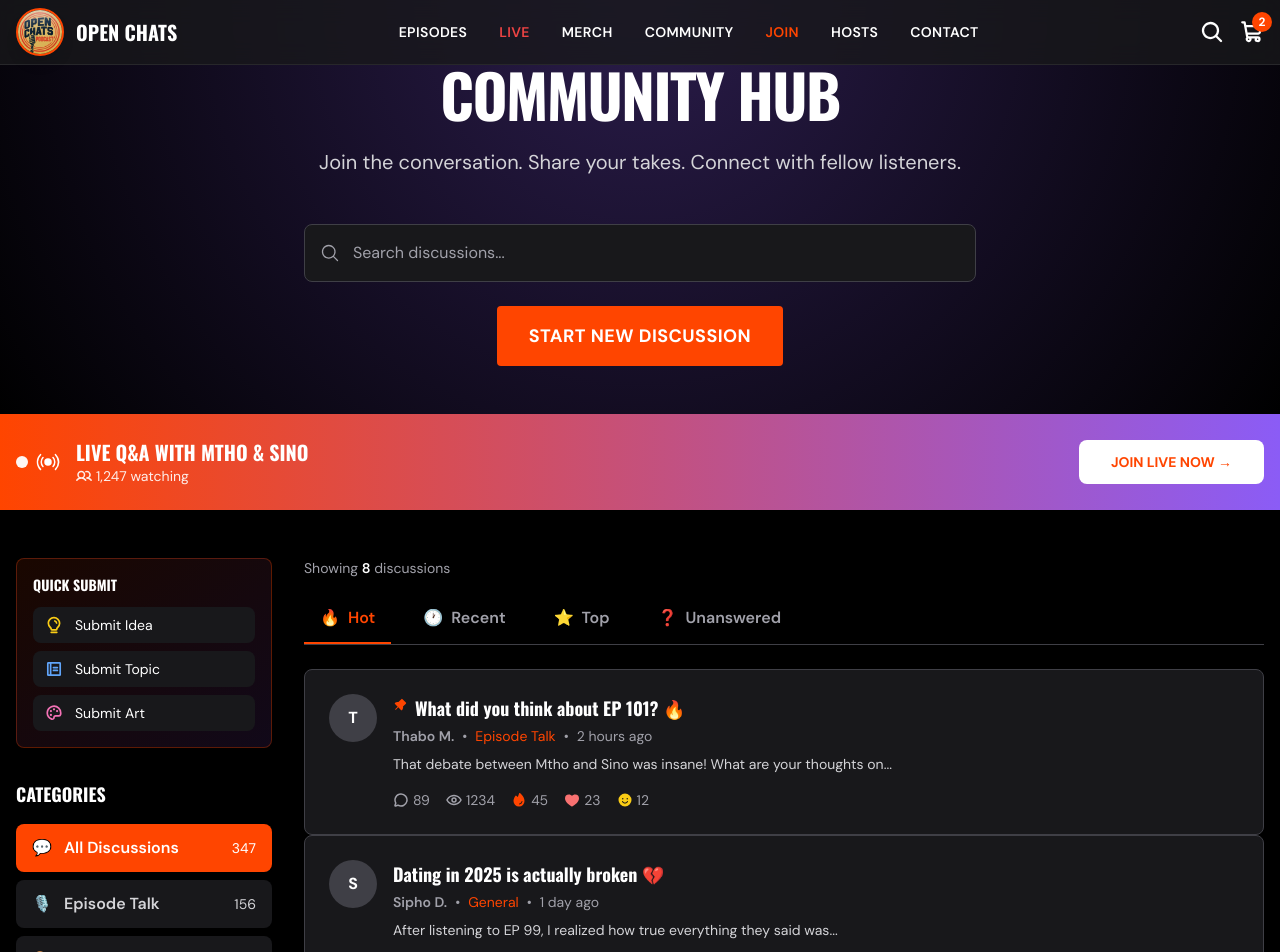
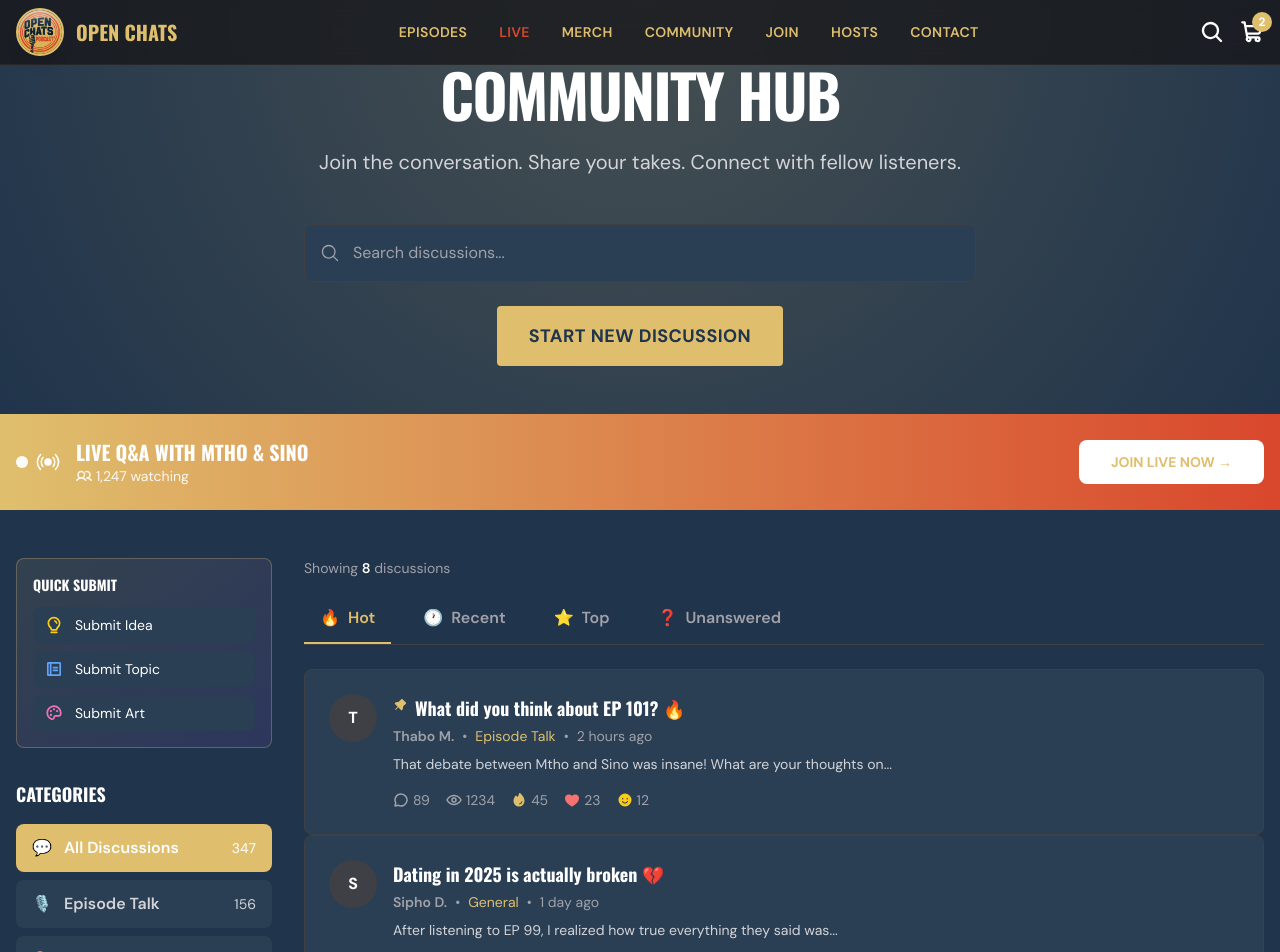
Before and after one commit to makanakabailey/openchats, a Next.js app: page /community in a window 1280 px wide. Shown: the top 952 px of the page. Built offline with nearby package versions, Linux system fonts and the light colour scheme.

Commit message:
Update color palette to logo colors: Golden, Red, Navy

```diff
--- a/src/app/globals.css
+++ b/src/app/globals.css
@@ -16,15 +16,15 @@
 @layer components {
   /* Button Styles */
   .btn-primary {
-    @apply bg-spicy-orange hover:bg-spicy-orange-dark text-white px-8 py-4 text-lg font-bold uppercase tracking-wide transition-all hover:scale-105 hover:shadow-[0_0_30px_rgba(255,69,0,0.5)] rounded;
+    @apply bg-brand-golden hover:bg-brand-golden-dark text-studio-black px-8 py-4 text-lg font-bold uppercase tracking-wide transition-all hover:scale-105 hover:shadow-[0_0_30px_rgba(223,191,109,0.5)] rounded;
   }
 
   .btn-secondary {
-    @apply border-2 border-white bg-studio-black text-white px-8 py-4 text-lg font-bold uppercase hover:bg-white hover:text-studio-black transition-all rounded;
+    @apply border-2 border-brand-red bg-studio-black text-brand-golden px-8 py-4 text-lg font-bold uppercase hover:bg-brand-red hover:text-white transition-all rounded;
   }
 
   .btn-ghost {
-    @apply text-white hover:text-spicy-orange font-semibold uppercase underline transition-colors;
+    @apply text-brand-golden hover:text-brand-red font-semibold uppercase underline transition-colors;
   }
 
   /* Card Styles */
@@ -33,12 +33,12 @@
   }
 
   /* Text Glow Effects */
-  .text-glow-orange {
-    @apply drop-shadow-[0_0_30px_rgba(255,69,0,0.5)];
+  .text-glow-golden {
+    @apply drop-shadow-[0_0_30px_rgba(223,191,109,0.5)];
   }
 
-  .text-glow-purple {
-    @apply drop-shadow-[0_0_30px_rgba(139,92,246,0.5)];
+  .text-glow-red {
+    @apply drop-shadow-[0_0_30px_rgba(217,71,44,0.5)];
   }
 
   /* Hide Scrollbar */
--- a/src/components/layout/Header.tsx
+++ b/src/components/layout/Header.tsx
@@ -15,7 +15,7 @@ export default function Header() {
         <nav className="container mx-auto flex items-center justify-between h-16 px-4">
           {/* Logo - Circular Frame */}
           <Link href="/" className="flex items-center gap-3 group">
-            <div className="relative w-12 h-12 rounded-full overflow-hidden border-2 border-spicy-orange shadow-lg group-hover:border-white transition-colors">
+            <div className="relative w-12 h-12 rounded-full overflow-hidden border-2 border-brand-golden shadow-lg group-hover:border-brand-red transition-colors">
               <Image
                 src="/logo-new.jpg"
                 alt="Open Chats"
@@ -24,7 +24,7 @@ export default function Header() {
                 priority
               />
             </div>
-            <span className="hidden md:block font-display text-xl font-black uppercase text-white group-hover:text-spicy-orange transition-colors">
+            <span className="hidden md:block font-display text-xl font-black uppercase text-brand-golden group-hover:text-brand-red transition-colors">
               OPEN CHATS
             </span>
           </Link>
@@ -33,43 +33,43 @@ export default function Header() {
           <div className="hidden md:flex items-center gap-6 lg:gap-8">
             <Link
               href="/episodes"
-              className="font-body text-sm font-semibold uppercase tracking-wide text-white hover:text-spicy-orange transition-colors whitespace-nowrap"
+              className="font-body text-sm font-semibold uppercase tracking-wide text-brand-golden hover:text-brand-red transition-colors whitespace-nowrap"
             >
               EPISODES
             </Link>
             <Link
               href="/live"
-              className="font-body text-sm font-semibold uppercase tracking-wide text-red-500 hover:text-red-400 transition-colors whitespace-nowrap animate-pulse"
+              className="font-body text-sm font-semibold uppercase tracking-wide text-brand-red hover:text-brand-golden transition-colors whitespace-nowrap animate-pulse"
             >
               LIVE
             </Link>
             <Link
               href="/shop"
-              className="font-body text-sm font-semibold uppercase tracking-wide text-white hover:text-spicy-orange transition-colors whitespace-nowrap"
+              className="font-body text-sm font-semibold uppercase tracking-wide text-brand-golden hover:text-brand-red transition-colors whitespace-nowrap"
             >
               MERCH
             </Link>
             <Link
               href="/community"
-              className="font-body text-sm font-semibold uppercase tracking-wide text-white hover:text-spicy-orange transition-colors whitespace-nowrap"
+              className="font-body text-sm font-semibold uppercase tracking-wide text-brand-golden hover:text-brand-red transition-colors whitespace-nowrap"
             >
               COMMUNITY
             </Link>
             <Link
               href="/membership"
-              className="font-body text-sm font-semibold uppercase tracking-wide text-spicy-orange hover:text-white transition-colors whitespace-nowrap"
+              className="font-body text-sm font-semibold uppercase tracking-wide text-brand-golden hover:text-brand-red transition-colors whitespace-nowrap"
             >
               JOIN
             </Link>
             <Link
               href="/about"
-              className="font-body text-sm font-semibold uppercase tracking-wide text-white hover:text-spicy-orange transition-colors whitespace-nowrap"
+              className="font-body text-sm font-semibold uppercase tracking-wide text-brand-golden hover:text-brand-red transition-colors whitespace-nowrap"
             >
               HOSTS
             </Link>
             <Link
               href="/contact"
-              className="font-body text-sm font-semibold uppercase tracking-wide text-white hover:text-spicy-orange transition-colors whitespace-nowrap"
+              className="font-body text-sm font-semibold uppercase tracking-wide text-brand-golden hover:text-brand-red transition-colors whitespace-nowrap"
             >
               CONTACT
             </Link>
--- a/src/components/layout/MobileMenu.tsx
+++ b/src/components/layout/MobileMenu.tsx
@@ -36,7 +36,7 @@ export default function MobileMenu({ isOpen, onClose }: MobileMenuProps) {
     <div className="fixed inset-0 z-50 bg-zinc-950/95 backdrop-blur-xl animate-fade-in">
       {/* Logo at Top */}
       <div className="absolute top-8 left-1/2 -translate-x-1/2">
-        <div className="relative w-20 h-20 rounded-full overflow-hidden border-4 border-spicy-orange shadow-2xl">
+        <div className="relative w-20 h-20 rounded-full overflow-hidden border-4 border-brand-golden shadow-2xl">
           <Image
             src="/logo-new.jpg"
             alt="Open Chats"
@@ -60,49 +60,49 @@ export default function MobileMenu({ isOpen, onClose }: MobileMenuProps) {
         <Link
           href="/episodes"
           onClick={handleLinkClick}
-          className="font-display text-3xl md:text-5xl font-black uppercase text-white hover:text-spicy-orange transition-colors"
+          className="font-display text-3xl md:text-5xl font-black uppercase text-brand-golden hover:text-brand-red transition-colors"
         >
           EPISODES
         </Link>
         <Link
           href="/live"
           onClick={handleLinkClick}
-          className="font-display text-3xl md:text-5xl font-black uppercase text-red-500 hover:text-red-400 transition-colors animate-pulse"
+          className="font-display text-3xl md:text-5xl font-black uppercase text-brand-red hover:text-brand-golden transition-colors animate-pulse"
         >
           LIVE
         </Link>
         <Link
           href="/shop"
           onClick={handleLinkClick}
-          className="font-display text-3xl md:text-5xl font-black uppercase text-white hover:text-spicy-orange transition-colors"
+          className="font-display text-3xl md:text-5xl font-black uppercase text-brand-golden hover:text-brand-red transition-colors"
         >
           MERCH
         </Link>
         <Link
           href="/community"
           onClick={handleLinkClick}
-          className="font-display text-3xl md:text-5xl font-black uppercase text-white hover:text-spicy-orange transition-colors"
+          className="font-display text-3xl md:text-5xl font-black uppercase text-brand-golden hover:text-brand-red transition-colors"
         >
           COMMUNITY
         </Link>
         <Link
           href="/membership"
           onClick={handleLinkClick}
-          className="font-display text-3xl md:text-5xl font-black uppercase text-spicy-orange hover:text-white transition-colors"
+          className="font-display text-3xl md:text-5xl font-black uppercase text-brand-golden hover:text-brand-red transition-colors"
         >
           JOIN
         </Link>
         <Link
           href="/about"
           onClick={handleLinkClick}
-          className="font-display text-3xl md:text-5xl font-black uppercase text-white hover:text-spicy-orange transition-colors"
+          className="font-display text-3xl md:text-5xl font-black uppercase text-brand-golden hover:text-brand-red transition-colors"
         >
           HOSTS
         </Link>
         <Link
           href="/contact"
           onClick={handleLinkClick}
-          className="font-display text-3xl md:text-5xl font-black uppercase text-white hover:text-spicy-orange transition-colors"
+          className="font-display text-3xl md:text-5xl font-black uppercase text-brand-golden hover:text-brand-red transition-colors"
         >
           CONTACT
         </Link>
--- a/tailwind.config.ts
+++ b/tailwind.config.ts
@@ -10,32 +10,43 @@ const config: Config = {
   theme: {
     extend: {
       colors: {
-        // Base (60%) - Almost Black Studio Background
-        'studio-black': '#000000',
-        'studio-dark': '#09090b',
+        // Base (60%) - Navy Background
+        'studio-black': '#20344b',
+        'studio-dark': '#1a2938',
 
         // Secondary (30%) - Cards & Text
-        'card-dark': '#18181b',
-        'card-darker': '#27272a',
+        'card-dark': '#2a3f54',
+        'card-darker': '#1f3142',
         'text-body': '#d4d4d8',
         'text-muted': '#a1a1aa',
 
-        // Accent (10%) - "The Spicy Color"
+        // Accent (10%) - Golden & Red
+        'brand-golden': {
+          DEFAULT: '#dfbf6d',
+          light: '#e8d08f',
+          dark: '#c9a84d',
+        },
+        'brand-red': {
+          DEFAULT: '#d9472c',
+          light: '#e36550',
+          dark: '#b83820',
+        },
+        // Legacy support - map to new colors
         'spicy-orange': {
-          DEFAULT: '#FF4500',
-          light: '#FF6347',
-          dark: '#CC3700',
+          DEFAULT: '#dfbf6d',
+          light: '#e8d08f',
+          dark: '#c9a84d',
         },
         'electric-purple': {
-          DEFAULT: '#8B5CF6',
-          light: '#A78BFA',
-          dark: '#7C3AED',
+          DEFAULT: '#d9472c',
+          light: '#e36550',
+          dark: '#b83820',
         },
       },
 
       backgroundImage: {
-        'hero-gradient': 'radial-gradient(circle at top, rgba(139, 92, 246, 0.3) 0%, rgba(0, 0, 0, 1) 100%)',
-        'card-gradient': 'linear-gradient(135deg, #18181b 0%, #09090b 100%)',
+        'hero-gradient': 'radial-gradient(circle at top, rgba(223, 191, 109, 0.2) 0%, rgba(32, 52, 75, 1) 100%)',
+        'card-gradient': 'linear-gradient(135deg, #2a3f54 0%, #1a2938 100%)',
       },
 
       fontFamily: {
```
